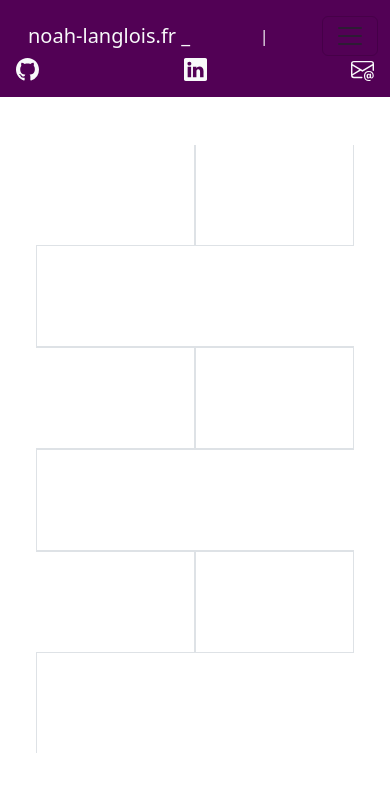
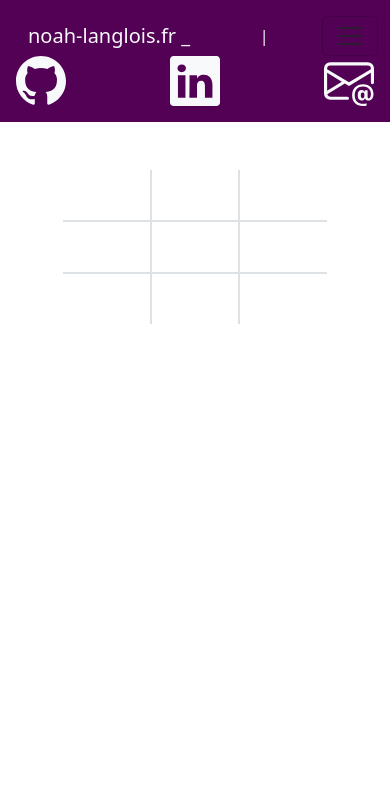
Before and after one commit to Noah-Langlois/noah-langlois.com, a Vue app: page /jeux/tictactoe in a window 390 px wide. Shown: the top 792 px of the page. Built offline with nearby package versions, Linux system fonts and the light colour scheme.

Commit message:
Updated TicTacToe

```diff
--- a/src/assets/main.css
+++ b/src/assets/main.css
@@ -33,6 +33,26 @@
     100% { opacity:0; }
   }
 
+.emptyCase {
+  height: 100px;
+  width: 100px;
+}
+
+@media only screen and (max-width: 600px) {
+   .grille {
+    width: 240px;
+    height: 240px;
+   }
+   .bi {
+    width: 50px;
+    height: 50px;
+   }
+   .emptyCase {
+    width: 50px;
+    height: 50px;
+   }
+}
+
 body {
     background: linear-gradient();
 }
--- a/src/components/jeux/TicTacToe/TheCase.vue
+++ b/src/components/jeux/TicTacToe/TheCase.vue
@@ -15,6 +15,6 @@ defineProps({
     <div v-if="stateCases[caseNumber] === 'rond'">
       <TheRond />
     </div>
-    <div v-if="stateCases[caseNumber] === ''" style="width: 100px; height: 100px"></div>
+    <div v-if="stateCases[caseNumber] === ''" class="emptyCase"></div>
   </div>
 </template>
--- a/src/views/TicTacToeView.vue
+++ b/src/views/TicTacToeView.vue
@@ -3,9 +3,9 @@ import TheGrille from '@/components/jeux/TicTacToe/TheGrille.vue'
 </script>
 
 <template>
-    <main>
-        <div class="p-5">
-            <TheGrille/>
-        </div>
-    </main>
+  <main>
+    <div class="pt-5">
+      <TheGrille />
+    </div>
+  </main>
 </template>
```
